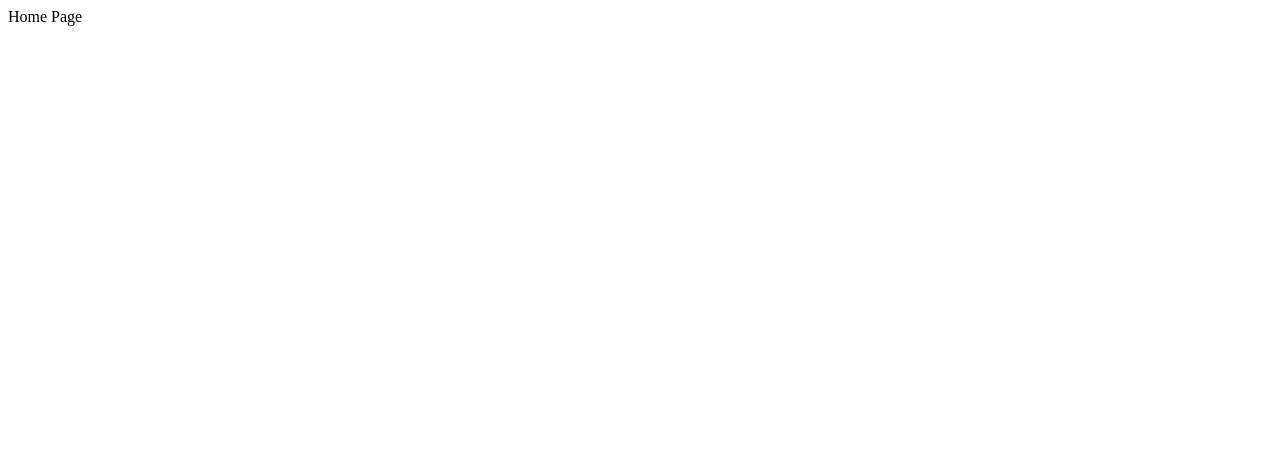
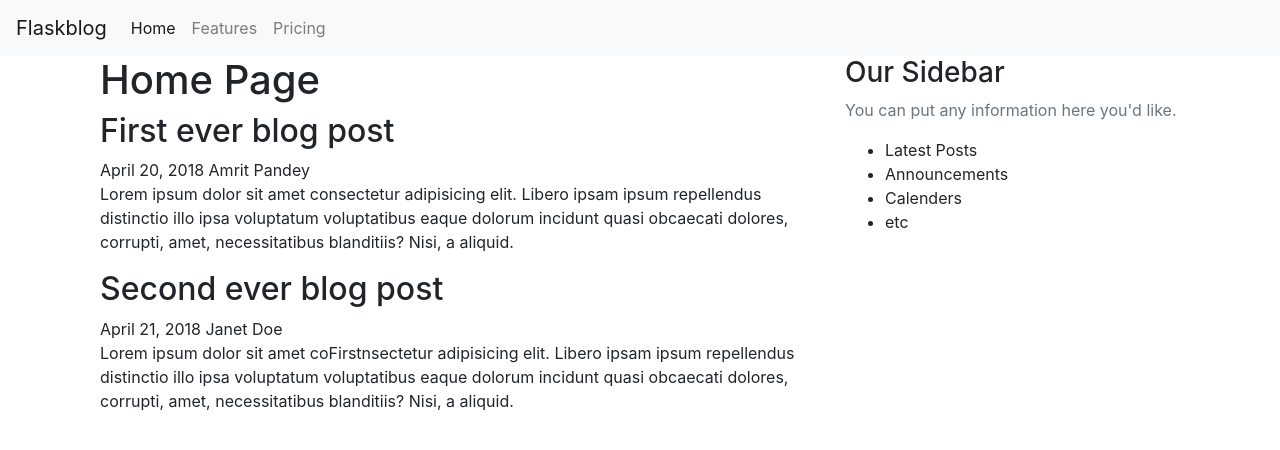
Before and after one commit to amritpandey23/Flask-Blog, a Flask app: page / in a window 1280 px wide. Before the commit the part shown is almost empty. Shown: the top 450 px of the page. Run offline with Flask 2, Linux system fonts and the light colour scheme; some libraries are stand-ins or nearby versions.

Commit message:
layout, home and about template completed and working

```diff
--- a/flaskblog.py
+++ b/flaskblog.py
@@ -20,11 +20,11 @@ posts = [
 @app.route("/")
 @app.route("/home")
 def hello():
-    return render_template("home.html", posts = posts)
+    return render_template("home.html", posts = posts, title="Home")
 
 @app.route("/about")
 def about():
-    return render_template("about.html")
+    return render_template("about.html", title="About")
 
 if __name__ == "__main__":
     app.run(debug = True)
--- a/templates/about.html
+++ b/templates/about.html
@@ -0,0 +1,4 @@
+{%extends "layout.html"%}
+{%block content%}
+    <h1>About's Page</h1>
+{%endblock%}
--- a/templates/home.html
+++ b/templates/home.html
@@ -1,12 +1,10 @@
-<!DOCTYPE html>
-<html lang="en">
-<head>
-    <meta charset="UTF-8">
-    <meta name="viewport" content="width=device-width, initial-scale=1.0">
-    <meta http-equiv="X-UA-Compatible" content="ie=edge">
-    <title>Home | Flaskblog</title>
-</head>
-<body>
-    Home Page
-</body>
-</html>
+{%extends "layout.html"%}
+{%block content%}
+    <h1>Home Page</h1>
+    {%for post in posts%}
+        <h2>{{ post.title }}</h2>
+        <span>{{ post.date_posted }}</span>
+        <span>{{ post.author }}</span>
+        <p>{{ post.content }}</p>
+    {%endfor%}
+{%endblock%}
--- /dev/null
+++ b/templates/layout.html
@@ -0,0 +1,66 @@
+<!DOCTYPE html>
+<html lang="en">
+<head>
+    <meta charset="UTF-8">
+    <meta name="viewport" content="width=device-width, initial-scale=1.0">
+    <meta http-equiv="X-UA-Compatible" content="ie=edge">
+    <title>
+        {%if title%} {{ title }} {%else%} Null {%endif%} | Flaskblog
+    </title>
+    {%block stylesheets%}
+    {# BOOTSTRAP CSS CDN #}
+        <link rel="stylesheet" href="https://stackpath.bootstrapcdn.com/bootstrap/4.1.3/css/bootstrap.min.css"
+        integrity="sha384-MCw98/SFnGE8fJT3GXwEOngsV7Zt27NXFoaoApmYm81iuXoPkFOJwJ8ERdknLPMO"
+        crossorigin="anonymous">
+    {%endblock%}
+</head>
+<body>
+    {# HEADER #}
+    <header class="site-header">
+        <nav class="navbar navbar-expand-lg navbar-light bg-light">
+            <a class="navbar-brand" href="#">Flaskblog</a>
+            <button class="navbar-toggler" type="button" data-toggle="collapse" data-target="#navbarNavAltMarkup" aria-controls="navbarNavAltMarkup" aria-expanded="false" aria-label="Toggle navigation">
+                <span class="navbar-toggler-icon"></span>
+            </button>
+            <div class="collapse navbar-collapse" id="navbarNavAltMarkup">
+                <div class="navbar-nav">
+                    <a class="nav-item nav-link active" href="#">Home <span class="sr-only">(current)</span></a>
+                    <a class="nav-item nav-link" href="#">Features</a>
+                    <a class="nav-item nav-link" href="#">Pricing</a>
+                </div>
+            </div>
+        </nav>
+    </header>
+
+    {# MAIN CONTENT #}
+    <main role="main" class="container">
+        <div class="row">
+            <div class="col-md-8">
+                <div class="container">
+                    {%block content%}
+                    {%endblock%}
+                </div>
+            </div>
+            <div class="col-md-4">
+                <div class="content-section">
+                    <h3>Our Sidebar</h3>
+                    <p class="text-muted">You can put any information here you'd like.</p>
+                    <ul>
+                        <li>Latest Posts</li>
+                        <li>Announcements</li>
+                        <li>Calenders</li>
+                        <li>etc</li>
+                    </ul>
+                </div>
+            </div>
+        </div>
+    </main>
+
+    {# SCRIPTS #}
+    {%block scripts%}
+        <script src="https://code.jquery.com/jquery-3.3.1.slim.min.js" integrity="sha384-q8i/X+965DzO0rT7abK41JStQIAqVgRVzpbzo5smXKp4YfRvH+8abtTE1Pi6jizo" crossorigin="anonymous"></script>
+        <script src="https://cdnjs.cloudflare.com/ajax/libs/popper.js/1.14.3/umd/popper.min.js" integrity="sha384-ZMP7rVo3mIykV+2+9J3UJ46jBk0WLaUAdn689aCwoqbBJiSnjAK/l8WvCWPIPm49" crossorigin="anonymous"></script>
+        <script src="https://stackpath.bootstrapcdn.com/bootstrap/4.1.3/js/bootstrap.min.js" integrity="sha384-ChfqqxuZUCnJSK3+MXmPNIyE6ZbWh2IMqE241rYiqJxyMiZ6OW/JmZQ5stwEULTy" crossorigin="anonymous"></script>
+    {%endblock%}
+</body>
+</html>
```
